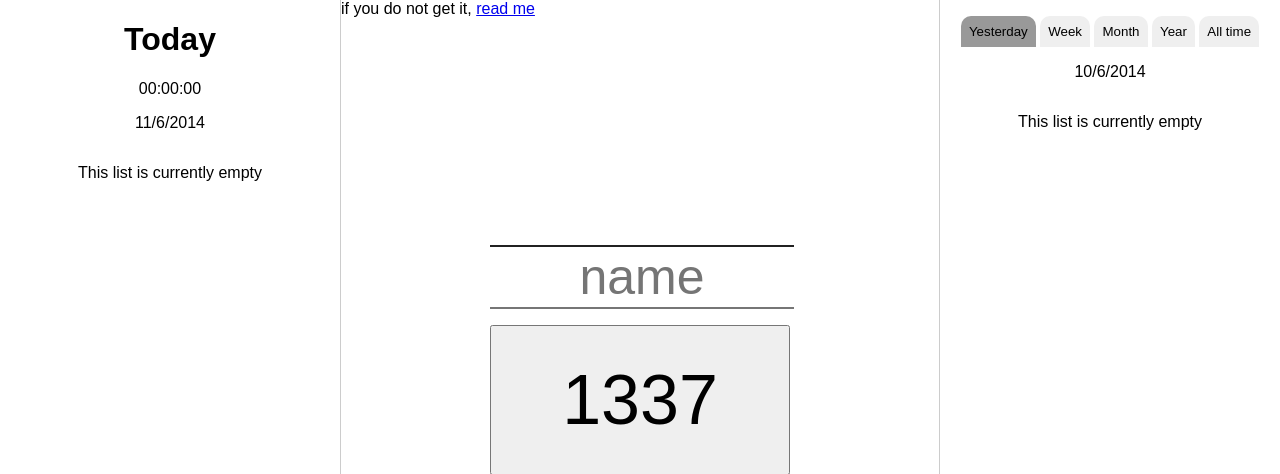
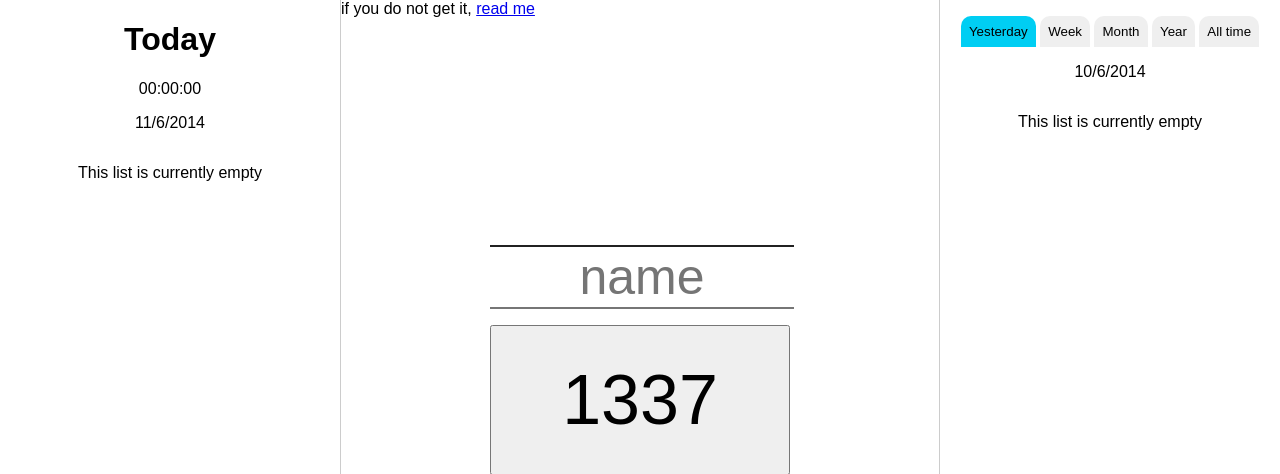
Before and after one commit to stevengunneweg/1337, a PHP site: page / in a window 1280 px wide. Shown: the top 474 px of the page. Run offline with PHP 8.4, Linux system fonts and the light colour scheme; data that the repository does not hold is empty; a stand-in replaces the project's code that opens the database connection; some libraries are stand-ins or nearby versions.

Commit message:
Some changes in looks

```diff
--- a/1337/index.php
+++ b/1337/index.php
@@ -101,7 +101,7 @@
 			var table = document.getElementById(table_id_name);
 			var row = table.insertRow(-1);
 			var cell_score = row.insertCell();
-			cell_score.setAttribute('title', day);
+			cell_score.setAttribute('title', 'posted on ' + day);
 			var cell_name = row.insertCell();
 			cell_score.className = 'score';
 			cell_name.className = 'name';
@@ -222,7 +222,7 @@
 			border-left: 1px solid #ccc;
 		}
 			#score .active {
-				background: #999;
+				background: #00cef3;
 				color: #000;
 			}
 	</style>
```
